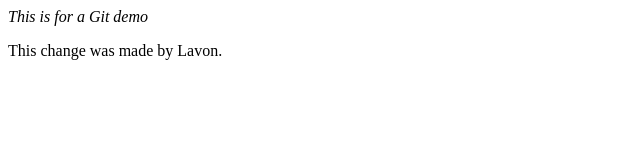
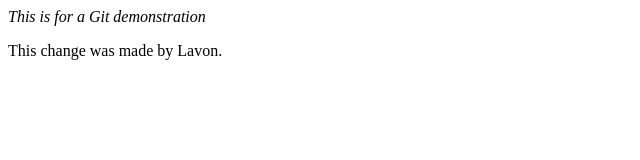
Before and after one commit to Lavon-TJX/First_Github_Project, a plain HTML site: page index.html in a window 1280 px wide. Shown: the full height of the page, 0-640 px from the left. Drawn offline with Linux system fonts and the light colour scheme.

Commit message:
changed demo to demonstration

```diff
--- a/index.html
+++ b/index.html
@@ -11,7 +11,7 @@
 </head>
 
 <body>
-  <em>This is for a Git demo</em>
+  <em>This is for a Git demonstration</em>
   <p>This change was made by Lavon.</p>
 </body>
 </html>
```
